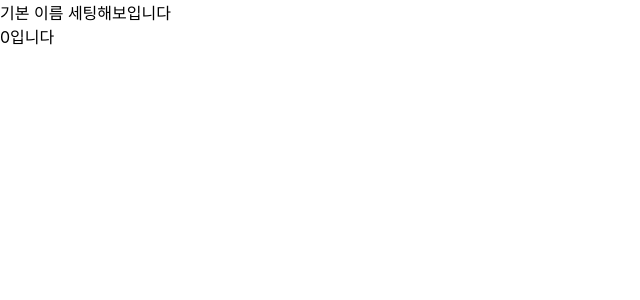
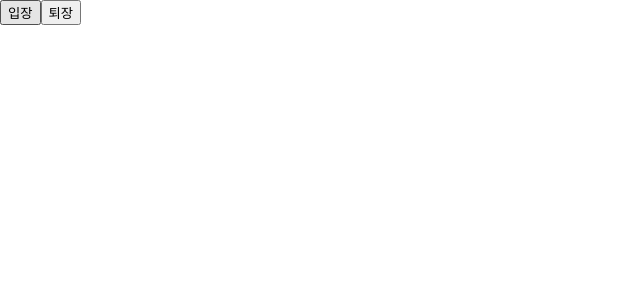
Before and after one commit to happyGGang/hello-react, a React (Create React App) app: page / in a window 1280 px wide. Shown: the top 300 px of the page, without its empty margins (0-640 px from the left). Built offline with nearby package versions, Linux system fonts and the light colour scheme.

Commit message:
useState() 써보기

```diff
--- a/src/App.js
+++ b/src/App.js
@@ -1,8 +1,8 @@
-import MyComponent from "./MyComponent";
 import './App.css';
+import Say from "./Say";
 
 function App() {
-  return <MyComponent/>
+  return <Say/>
 }
 
 export default App;
--- /dev/null
+++ b/src/Say.js
@@ -0,0 +1,16 @@
+import React, {useState} from 'react';
+const Say = () => {
+  const [message, setMessage] = useState('');
+  const onClickEnter = () => setMessage('안녕하세요!');
+  const onClickLeave = () => setMessage('안녕히 가세요!');
+
+  return (
+    <>
+      <button onClick={onClickEnter}>입장</button>
+      <button onClick={onClickLeave}>퇴장</button>
+      <div>{message}</div>
+    </>
+  );
+};
+
+export default Say;
```
